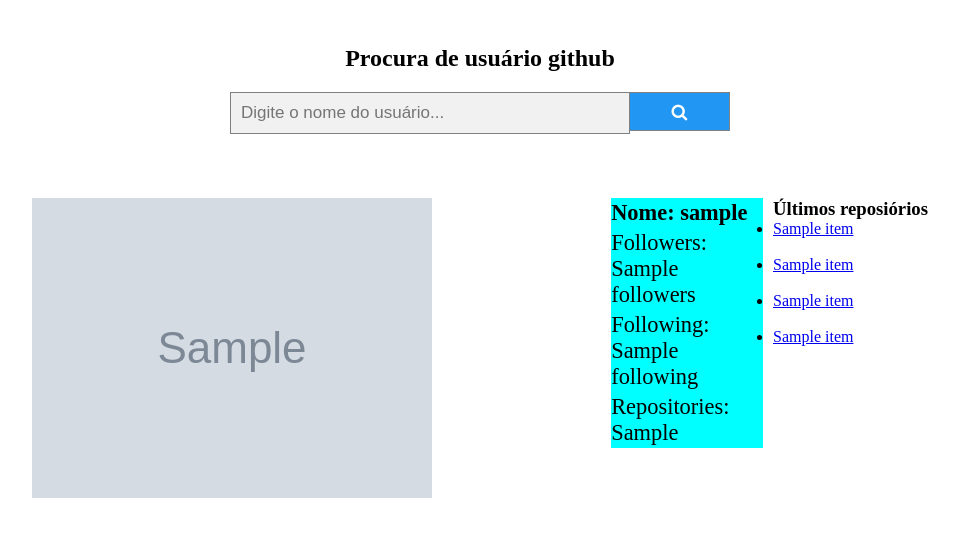
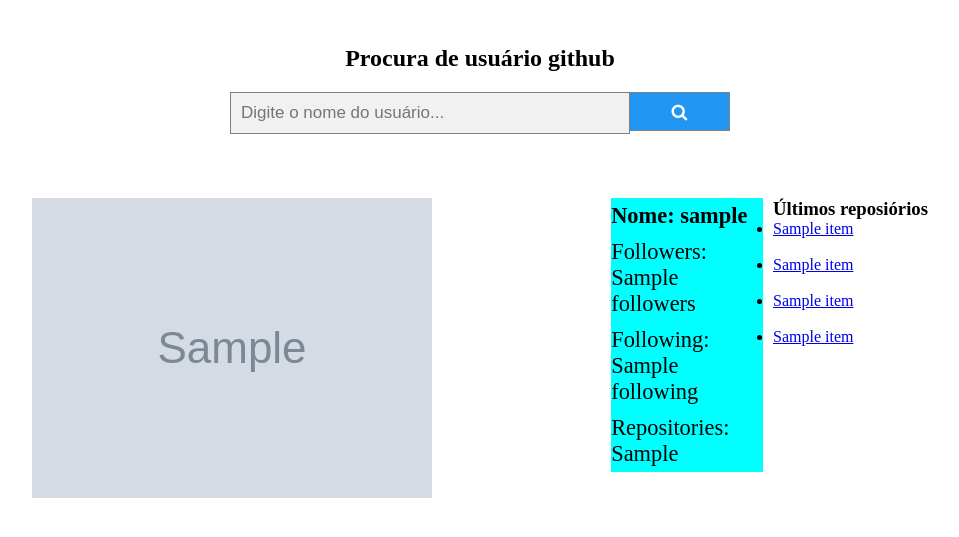
Before and after one commit to Rubensrvsc/githubprofiles, a Django app: page / in a window 1280 px wide. Shown: the part 120-657 px from the top of the page, without its empty margins (160-1119 px from the left). Run offline with Django 3.2, Linux system fonts and the light colour scheme; tables that the repository leaves empty hold one stand-in row (values such as "Sample post"); grey boxes marked "Sample" are stand-in pictures; a database or web service that is not in the repository returns one stand-in record (values such as "Sample title"); data that the repository does not hold is empty; some web fonts are replaced.

Commit message:
refactor(index.css): padding dos elementos no momento de mostrar o que foi buscado

```diff
--- a/appprofiles/static/styles/index.css
+++ b/appprofiles/static/styles/index.css
@@ -109,7 +109,7 @@
 .colum div {
   background-color: aqua;
   font-size: 1.4rem;
-  padding: 2px 0;
+  padding: 5px 0;
 }
 
 .card {
```
